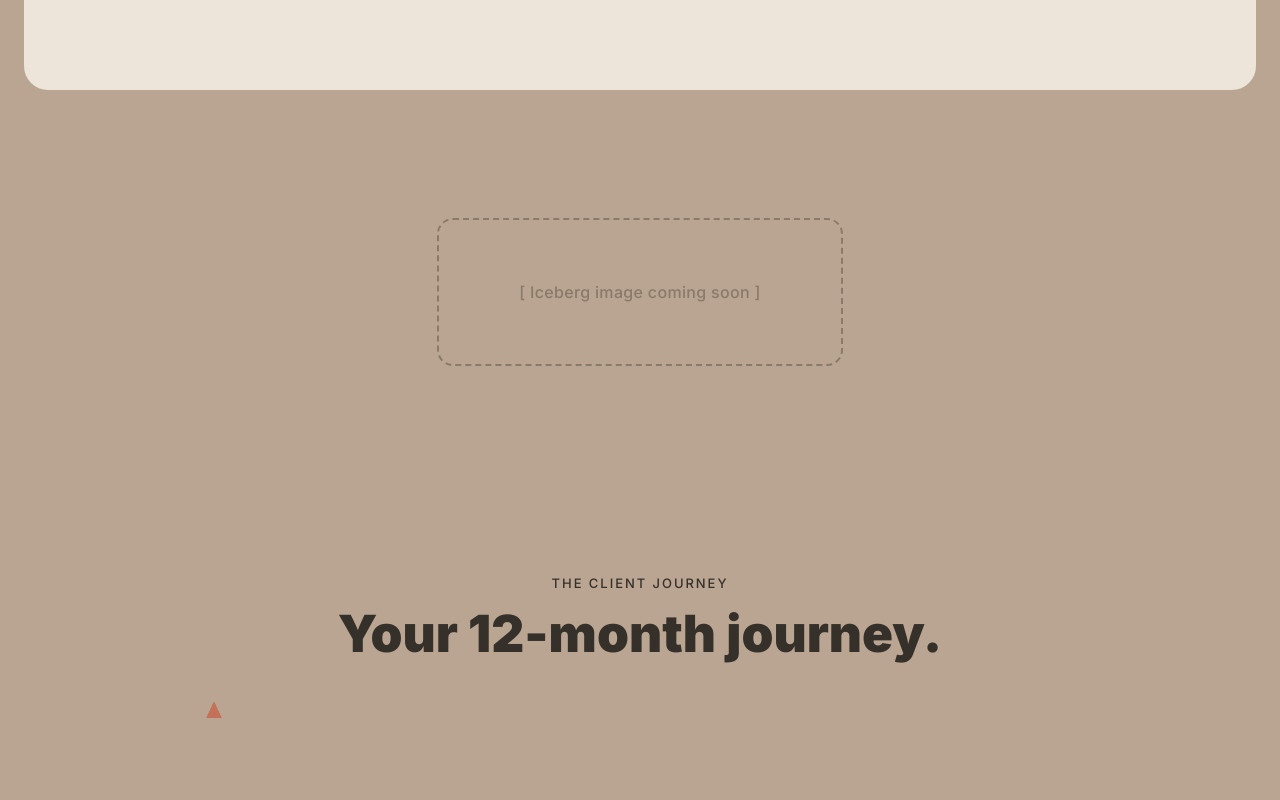
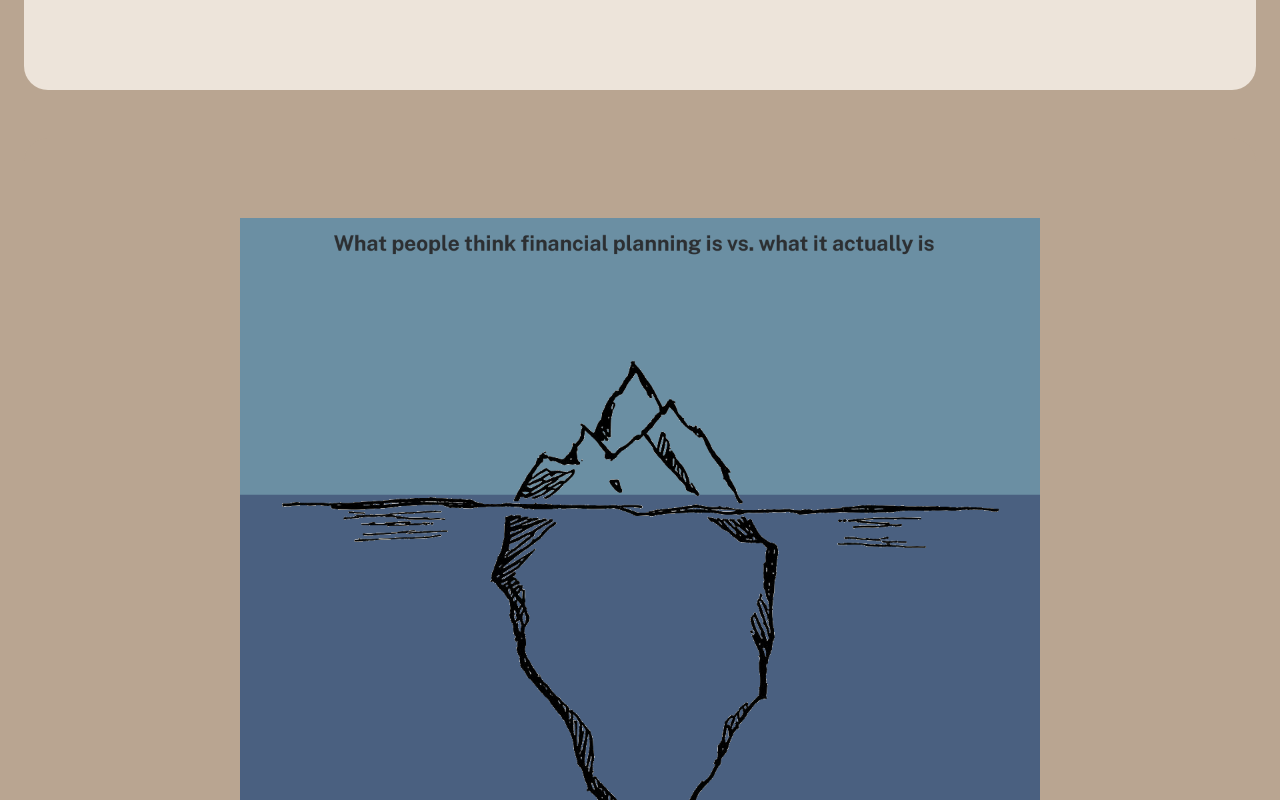
Before and after one commit to ChrisDiDomenico/sparrows-financial, a Next.js app: page / in a window 1280 px wide. Shown: the part 1980-2780 px from the top of the page. Built offline with nearby package versions, Linux system fonts and the light colour scheme; a web font is replaced by a local one.

Commit message:
Add iceberg image to homepage

```diff
--- a/src/app/page.tsx
+++ b/src/app/page.tsx
@@ -1,5 +1,6 @@
 import Navbar from '@/components/layout/Navbar';
 import Footer from '@/components/layout/Footer';
+import Image from 'next/image';
 import Hero from '@/components/sections/Hero';
 import Philosophy from '@/components/sections/Philosophy';
 import ClientJourney from '@/components/sections/ClientJourney';
@@ -28,21 +29,16 @@ export default function HomePage() {
             <Philosophy />
           </div>
 
-          {/* 2 — Iceberg placeholder */}
+          {/* 2 — Iceberg image */}
           <div style={{ ...block, background: '#b9a591' }}>
-            <div style={{ padding: '80px 24px', display: 'flex', alignItems: 'center', justifyContent: 'center' }}>
-              <div style={{
-                border: '2px dashed #8a7a6a',
-                borderRadius: '16px',
-                padding: '60px 80px',
-                textAlign: 'center',
-                color: '#8a7a6a',
-                fontSize: '16px',
-                fontWeight: 500,
-                letterSpacing: '0.02em',
-              }}>
-                [ Iceberg image coming soon ]
-              </div>
+            <div style={{ padding: '80px 24px', display: 'flex', justifyContent: 'center' }}>
+              <Image
+                src="/iceberg.png"
+                alt="What people think financial planning is vs. what it actually is"
+                width={800}
+                height={600}
+                style={{ width: '100%', maxWidth: '800px', height: 'auto' }}
+              />
             </div>
           </div>
 
```
Also changed, not shown: public/iceberg.png (added).
